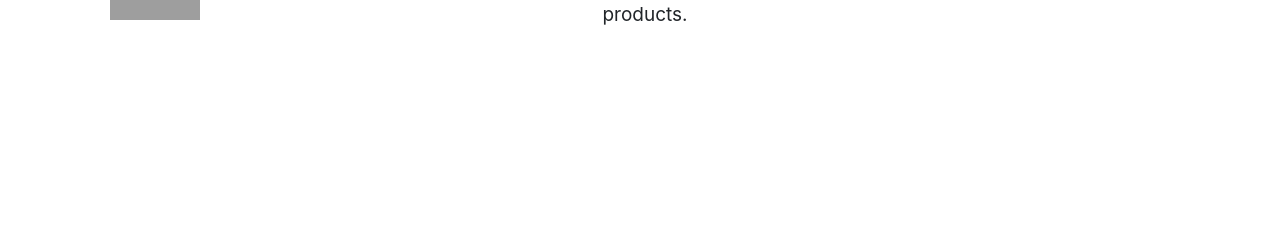
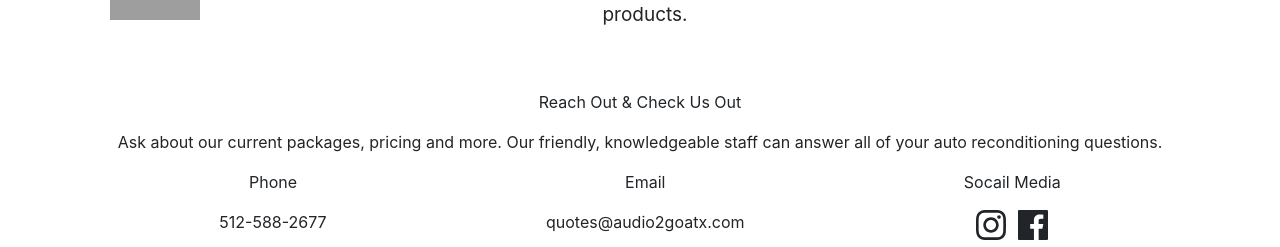
Before and after one commit to JaxonNarramore/audio2go, a React (Create React App) app: page / in a window 1280 px wide. Shown: the part 856-1103 px from the top of the page. Before the commit the page ends 926 px from the top, so only its background shows below. Built offline with nearby package versions, Linux system fonts and the light colour scheme; grey boxes are pictures that could not be loaded.

Commit message:
contact section not styled

```diff
--- a/package.json
+++ b/package.json
@@ -8,6 +8,7 @@
     "@testing-library/user-event": "^12.7.3",
     "react": "^17.0.1",
     "react-dom": "^17.0.1",
+    "react-icons": "^4.2.0",
     "react-router-dom": "^5.2.0",
     "react-scripts": "4.0.3",
     "web-vitals": "^1.1.0"
--- a/src/Components/Contact.css
+++ b/src/Components/Contact.css
@@ -0,0 +1,38 @@
+.ro-cuo {
+    text-align: center;
+    padding-top: 20px;
+}
+
+.ro-cuo-div {
+    text-align: center;
+}
+
+.phone {
+
+}
+
+.email {
+
+}
+
+.social {
+}
+
+.contact-container {
+    display: flex;
+    justify-content: space-evenly;
+    text-align: center;
+}
+
+.icons {
+    display: flex;
+    justify-content: space-evenly;
+}
+
+.instagram {
+    font-size: 30px;
+}
+
+.facebook {
+    font-size: 30px;
+}
--- a/src/Components/Contact.js
+++ b/src/Components/Contact.js
@@ -0,0 +1,30 @@
+import React from 'react'
+import './Contact.css'
+import { SiInstagram } from 'react-icons/si';
+import { GrFacebook } from 'react-icons/gr';
+
+export default function Contact() {
+    return (
+        <div>
+            <p className='ro-cuo'>Reach Out & Check Us Out</p>
+            <p className='ro-cuo-div'>Ask about our current packages, pricing and more. Our friendly, knowledgeable staff can answer all of your auto reconditioning questions.</p>
+            <div class="contact-container">
+                <div className='phone'>
+                    <p>Phone</p>
+                    <p>512-588-2677</p>
+                </div>
+                <div className='email'>
+                    <p>Email</p>
+                    <p>quotes@audio2goatx.com</p>
+                </div>
+                <div className='social'>
+                    <p>Socail Media</p>
+                    <div className='icons'>
+                        <SiInstagram className='instagram' />
+                        <GrFacebook className='facebook' />
+                    </div>
+                </div>
+            </div>
+        </div>
+    )
+}
--- a/src/Components/Home.js
+++ b/src/Components/Home.js
@@ -2,6 +2,7 @@ import React from 'react'
 import Nav from './Nav'
 import Header from './Header'
 import Values from './Values'
+import Contact from './Contact'
 
 export default function Home() {
     return (
@@ -9,6 +10,7 @@ export default function Home() {
             <Nav />
             <Header />
             <Values />
+            <Contact />
         </div>
     )
 }
```
Also changed, not shown: 1 other file (tests, documents, lock files or other folders).
